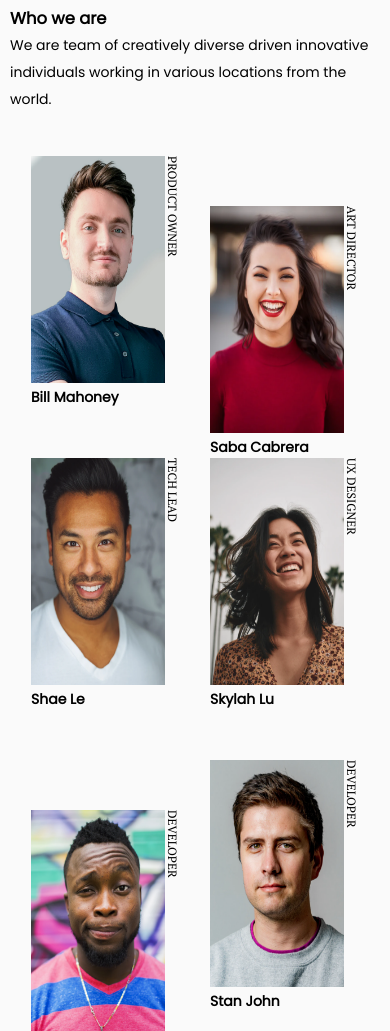
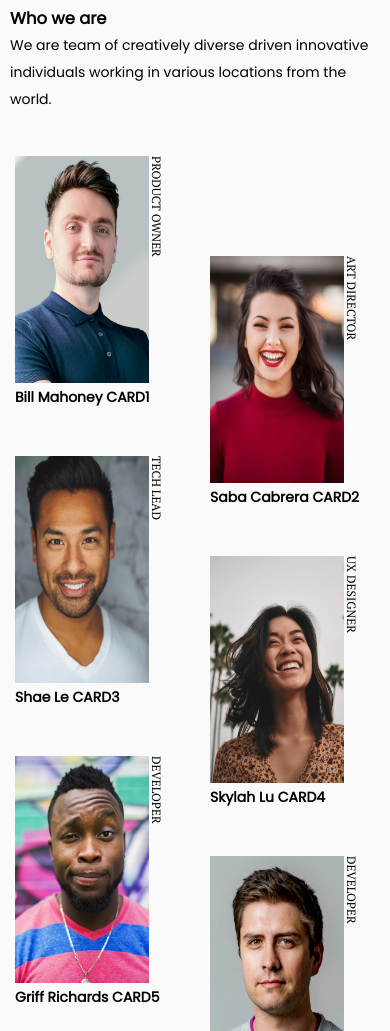
Before and after one commit to MohamedKerkeb/teamPage, a plain HTML site: page index.html in a window 390 px wide. Shown: the part 69-1100 px from the top of the page. Drawn offline with Linux system fonts and the light colour scheme.

Commit message:
mise en place du site

```diff
--- a/app.js
+++ b/app.js
@@ -1,13 +1,13 @@
-const card = document.querySelectorAll(".card");
-const container = document.querySelector(".container");
+// const card = document.querySelectorAll(".card");
+// const container = document.querySelector(".container");
 
-card.forEach((c, i) => {
-  const newLocal = window.screen.width;
-  if (i % 2 && newLocal <= 520) {
-    card[i].classList.add("down");
-  }
-  if (newLocal > 520) {
-    card[1].classList.add("down");
-    card[4].classList.add("down");
-  }
-});
+// card.forEach((c, i) => {
+//   const newLocal = window.screen.width;
+//   if (i % 2 && newLocal <= 520) {
+//     card[i].classList.add("down");
+//   }
+//   if (newLocal > 520) {
+//     card[1].classList.add("down");
+//     card[4].classList.add("down");
+//   }
+// });
--- a/index.html
+++ b/index.html
@@ -17,33 +17,33 @@
         </div>
       </header>
       <main>
-        <div class="card">
-          <h3 class="name">Bill Mahoney</h3>
+        <div class="card card1">
+          <h3 class="name">Bill Mahoney CARD1</h3>
           <small class="post">Product owner</small>
           <img src="img/photo1.png" alt="Bill Mahoney" />
         </div>
-        <div class="card">
-          <h3 class="name">Saba Cabrera</h3>
+        <div class="card card2">
+          <h3 class="name">Saba Cabrera CARD2</h3>
           <small class="post">Art director</small>
           <img src="img/photo2.png" alt="Saba Cabrera" />
         </div>
-        <div class="card">
-          <h3 class="name">Shae Le</h3>
+        <div class="card card3">
+          <h3 class="name">Shae Le CARD3</h3>
           <small class="post">tech lead</small>
           <img src="img/photo3.png" alt="Shae Le" />
         </div>
-        <div class="card">
-          <h3 class="name">Skylah Lu</h3>
+        <div class="card card4">
+          <h3 class="name">Skylah Lu CARD4</h3>
           <small class="post">ux designer</small>
           <img src="img/photo4.png" alt="Skylah Lu" />
         </div>
-        <div class="card">
-          <h3 class="name">Griff Richards</h3>
+        <div class="card card5">
+          <h3 class="name">Griff Richards CARD5</h3>
           <small class="post">developer</small>
           <img src="img/photo5.png" alt="Griff Richards" />
         </div>
-        <div class="card">
-          <h3 class="name">Stan John</h3>
+        <div class="card card6">
+          <h3 class="name">Stan John CARD6</h3>
           <small class="post">developer</small>
           <img src="img/photo6.png" alt="Stan John" />
         </div>
--- a/style.css
+++ b/style.css
@@ -14,13 +14,24 @@ body {
 }
 
 .container {
-  height: 100vh;
+  min-height: 100%;
   width: 960px;
   margin: 20px auto;
   display: grid;
   grid-template-columns: repeat(1, 1fr);
   grid-template-rows: repeat(3, auto);
+  /* background: seagreen; */
 }
+
+/* .container {
+  height: 100vh;
+  width: 960px;
+  margin: 20px auto;
+  display: grid;
+  grid-template-rows: repeat(3, 1fr);
+  grid-template-columns: repeat(12, 1fr);
+  grid-gap: 10px;
+} */
 
 header {
   height: 150px;
@@ -47,14 +58,17 @@ header {
 
 main {
   width: 100%;
-  height: 100%;
-  display: flex;
+  min-height: 100%;
+  /* display: flex;
   flex-direction: row;
   flex-wrap: wrap;
-  justify-content: center;
+  justify-content: center; */
   grid-row: 2;
   grid-column: 1;
   padding-bottom: 20px;
+  display: grid;
+  grid-template-columns: repeat(3, 1fr);
+  grid-template-rows: repeat(6, 100px);
 }
 
 .card {
@@ -63,12 +77,42 @@ main {
   position: relative;
   padding: 5px;
   margin: 20px 10px;
+  /* border: deeppink dashed 1px; */
+}
+
+.card1 {
+  grid-row: 1 / 3;
+  grid-column: 1 / 2;
+}
+
+.card4 {
+  grid-row: 5 / 6;
+  grid-column: 1 / 2;
+}
+
+.card2 {
+  grid-column: 2 / 3;
+  grid-row: 2 /4;
+}
+
+.card5 {
+  grid-column: 2 / 3;
+  grid-row: 6;
+}
+.card3 {
+  grid-column: 3;
+  grid-row: 1 / 3;
+}
+.card6 {
+  grid-column: 3;
+  grid-row: 5/6;
 }
 
 .card > h3 {
   position: absolute;
   bottom: 5px;
   left: 5px;
+  /* border: deepskyblue 1px dashed; */
 }
 
 .card > small {
@@ -91,14 +135,10 @@ main {
   width: 90%;
 }
 
-.down {
-  transform: translateY(50px);
-}
-
 /* Footer */
 
 footer {
-  margin: 20px 0;
+  margin: 30px 0;
   text-align: center;
   grid-row: 3;
   grid-column: 1;
@@ -106,7 +146,7 @@ footer {
 
 /* MediQuerie */
 
-@media screen and (max-width: 360px) {
+/* @media screen and (max-width: 360px) {
   .container {
     width: 360px;
     height: 100%;
@@ -129,6 +169,9 @@ footer {
   main {
     height: 100%;
     width: 100vw;
+    display: grid;
+    grid-template-columns: repeat(2, 1fr);
+    grid-template-rows: repeat(6, 50px);
   }
 
   .card {
@@ -144,9 +187,109 @@ footer {
   .card > h3 {
     font-size: 14px;
   }
+  .card1 {
+    grid-row: 1 / 2;
+    grid-column: 1 / 2;
+  }
+
+  .card4 {
+    grid-row: 5 / 6;
+    grid-column: 1 / 2;
+  }
+
+  .card2 {
+    grid-column: 2;
+    grid-row: 2 /4;
+  }
+
+  .card5 {
+    grid-column: 2;
+    grid-row: 6;
+  }
+  .card3 {
+    grid-column: 2;
+    grid-row: 1 / 3;
+  }
+  .card6 {
+    grid-column: 2;
+    grid-row: 5/6;
+  }
+} */
+
+@media screen and (max-width: 760px) {
+  .container {
+    width: 360px;
+    min-height: 100%;
+    margin: 0px;
+  }
+
+  header {
+    flex-direction: column;
+    justify-content: space-evenly;
+    height: 200px;
+    width: 100%;
+    padding: 10px 10px;
+  }
+
+  .weAre {
+    font-size: 14px;
+    width: 100%;
+  }
+
+  main {
+    min-height: 100%;
+    width: 100vw;
+    display: grid;
+    grid-template-columns: repeat(2, 1fr);
+    grid-template-rows: repeat(10, 100px);
+    /* background: chartreuse; */
+  }
+
+  .card {
+    width: 159px;
+    height: 262px;
+  }
+
+  .card > img {
+    height: 90%;
+    width: 90%;
+  }
+
+  .card > h3 {
+    font-size: 14px;
+  }
+
+  .card1 {
+    grid-row: 1 / 2;
+    grid-column: 1 / 2;
+  }
+
+  .card4 {
+    grid-row: 5 / 6;
+    grid-column: 2;
+  }
+
+  .card2 {
+    grid-column: 2;
+    grid-row: 2 /4;
+  }
+
+  .card5 {
+    grid-column: 1/ 2;
+    grid-row: 7 / 8;
+  }
+  .card3 {
+    /* border: coral 1px dashed; */
+    grid-column: 1 / 2;
+    grid-row: 4 / 5;
+  }
+  .card6 {
+    grid-column: 2;
+    grid-row: 8;
+  }
 }
 
-@media screen and (max-width: 450px) {
+/* @media screen and (max-width: 780px) {
   .container {
     width: 360px;
     height: 100%;
@@ -169,6 +312,9 @@ footer {
   main {
     height: 100%;
     width: 100vw;
+    display: grid;
+    grid-template-columns: repeat(2, 1fr);
+    grid-template-rows: repeat(6, 100px);
   }
 
   .card {
@@ -184,44 +330,32 @@ footer {
   .card > h3 {
     font-size: 14px;
   }
-}
 
-@media screen and (max-width: 780px) {
-  .container {
-    width: 360px;
-    height: 100%;
-    margin: 0px;
+  .card1 {
+    grid-row: 1 / 2;
+    grid-column: 1 / 2;
   }
 
-  header {
-    flex-direction: column;
-    justify-content: space-evenly;
-    height: 200px;
-    width: 100%;
-    padding: 10px 10px;
+  .card4 {
+    grid-row: 5 / 6;
+    grid-column: 1 / 2;
   }
 
-  .weAre {
-    font-size: 14px;
-    width: 100%;
+  .card2 {
+    grid-column: 2;
+    grid-row: 2 /4;
   }
 
-  main {
-    height: 100%;
-    width: 100vw;
+  .card5 {
+    grid-column: 2;
+    grid-row: 6;
   }
-
-  .card {
-    width: 159px;
-    height: 262px;
+  .card3 {
+    grid-column: 2;
+    grid-row: 1 / 3;
   }
-
-  .card > img {
-    height: 90%;
-    width: 90%;
+  .card6 {
+    grid-column: 2;
+    grid-row: 5/6;
   }
-
-  .card > h3 {
-    font-size: 14px;
-  }
-}
+} */
```
